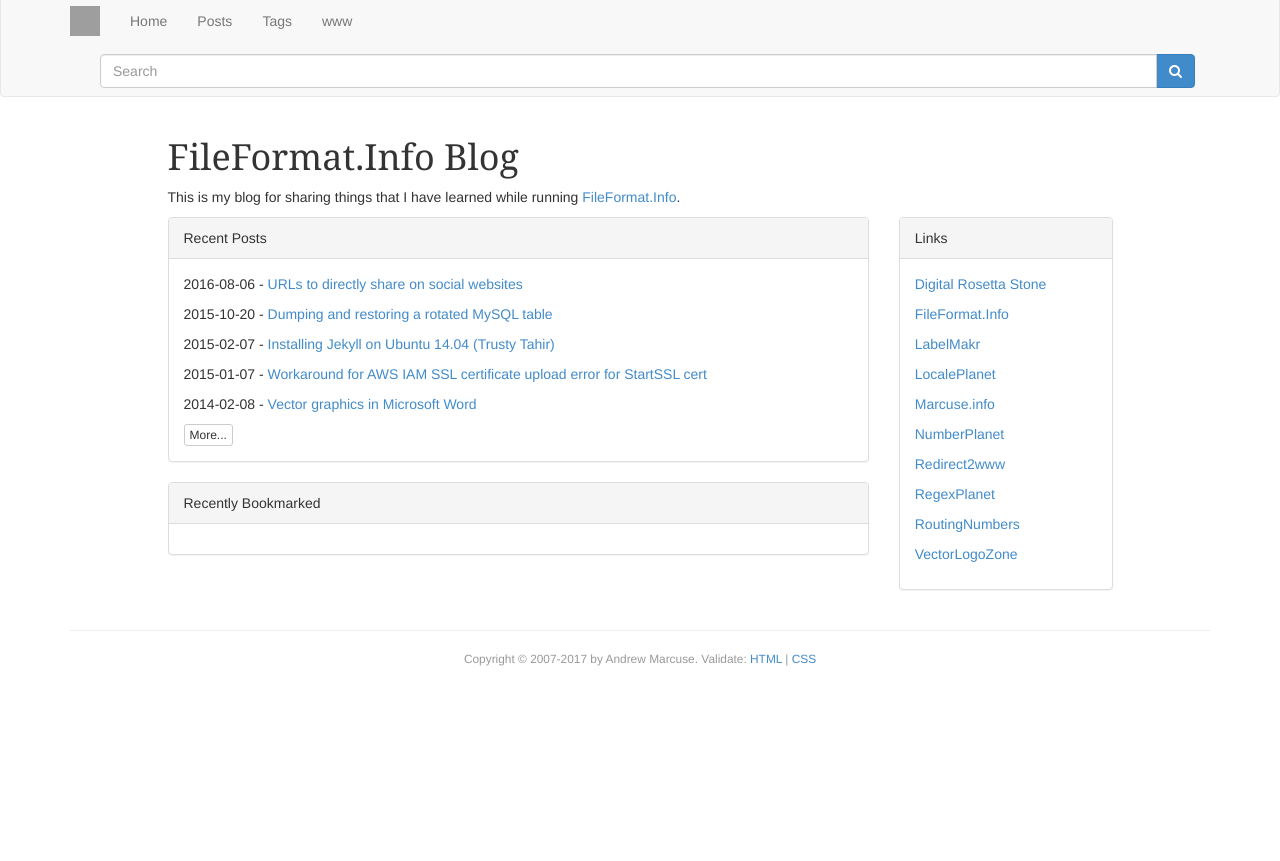
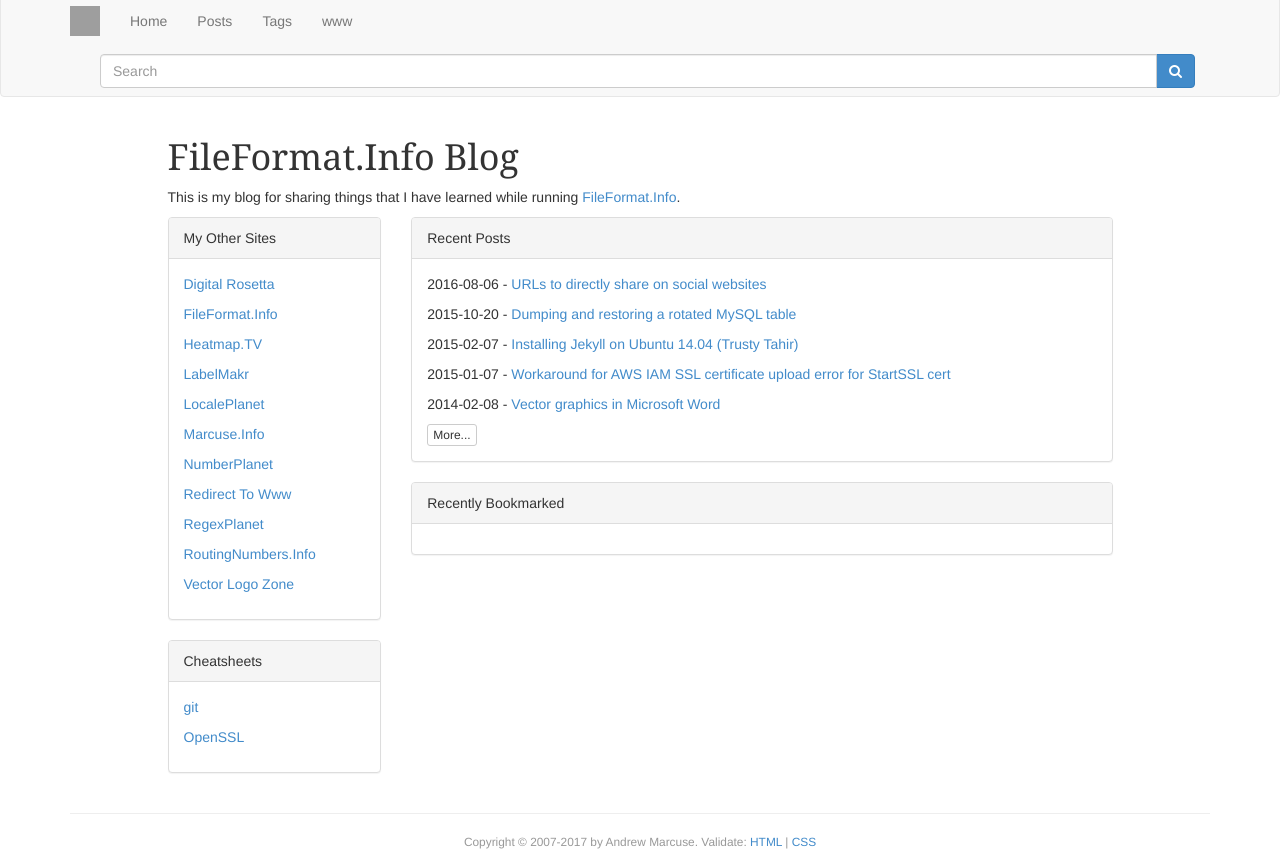
Before and after one commit to indrajithbandara/fileformat.github.io, a Jekyll site: the page built from index.html, in a window 1280 px wide. Shown: the part 335-1196 px from the top of the page. Built offline with Jekyll 4.4.1, drawn with Linux system fonts in a browser that asks for light colours; a script that is not in the unit is left out; before the commit the page ends 1013 px from its top, so only the background shows below that; grey boxes are pictures that could not be loaded.

Commit message:
reorg homepage + cheatsheet templates

```diff
--- a/_config.yml
+++ b/_config.yml
@@ -9,3 +9,10 @@
 gems:
   - jekyll-redirect-from
 markdown: kramdown
+defaults:
+  -
+    scope:
+      path: ""
+      type: "pages"
+    values:
+      layout: "default"
--- /dev/null
+++ b/_layouts/none.txt
@@ -0,0 +1 @@
+{{ content }}
--- a/_layouts/post.html
+++ b/_layouts/post.html
@@ -24,7 +24,6 @@
 				<p class="small">Posted on {{page.date | date: "%Y-%m-%d" }}</p>
 				{{ content }}
 				<p class="small text-muted">Tags: {% for tag in page.tags %}{{tag}} {%endfor%}</p>
-{% include disqus.html %}
 			</div><!--/span-->
 		</div><!--/row-->
 		<hr>
--- a/index.html
+++ b/index.html
@@ -14,6 +14,24 @@
 <p>This is my blog for sharing things that I have learned while running <a href="http://www.fileformat.info/">FileFormat.Info</a>.</p>
 
 <div class="row">
+	<div class="col-md-3">
+		<div class="panel panel-default">
+			<div class="panel-heading">My Other Sites</div>
+			<div class="panel-body">
+				{% for website in site.data.websites %}
+				<p><a href="http://{{website.hostname}}/" title="{{website.title}}">{{website.name}}</a></p>
+				{% endfor %}
+			</div>
+		</div>
+		<div class="panel panel-default">
+			<div class="panel-heading">Cheatsheets</div>
+			<div class="panel-body">
+				{% assign sorted_pages = site.pages | sort:'sort' %}
+				{% for page in sorted_pages %}{% if page.howto %}<p><a href="{{site.production_url}}{{ page.url }}">{{page.howto}}</a></p></tr>
+				{% else %}{% endif %}{% endfor %}
+			</div>
+		</div>
+	</div>
 	<div class="col-md-9">
 		<div class="panel panel-default">
 			<div class="panel-heading">Recent Posts</div>
@@ -31,21 +49,4 @@
 			</div>
 		</div>
 	</div>
-	<div class="col-md-3">
-		<div class="panel panel-default">
-			<div class="panel-heading">Links</div>
-			<div class="panel-body">
-				<p><a href="http://www.digitalrosetta.org/" title="An offshoot of FileFormat.Info">Digital Rosetta Stone</a></p>
-				<p><a href="http://www.fileformat.info/" title="FileFormat.Info &#8211; the digital rosetta stone">FileFormat.Info</a></p>
-				<p><a href="http://www.labelmakr.com/" title="LabelMakr &#8211; make nice labels &amp; envelopes with no software install">LabelMakr</a></p>
-				<p><a href="http://www.localeplanet.com/" "JavaScript Localization">LocalePlanet</a></p>
-				<p><a href="http://andrew.marcuse.info/">Marcuse.info</a></p>
-				<p><a href="http://www.numberplanet.com/" title="NumberPlanet &#8211; every number">NumberPlanet</a></p>
-				<p><a href="http://www.redirect2www.com/" title="Static IP that redirects non-www to www">Redirect2www</a></p>
-				<p><a href="http://www.regexplanet.com/" title="RegexPlanet &#8211; online regular expression (regex) testing">RegexPlanet</a></p>
-				<p><a href="http://www.routingnumbers.info/" title="ACH/NACHA Bank Routing Numbers">RoutingNumbers</a></p>
-				<p><a href="http://www.vectorlogo.zone/" title="Logos in standard sizes">VectorLogoZone</a></p>
-			</div>
-		</div>
-	</div>
 </div>
--- a/robots.txt
+++ b/robots.txt
@@ -1,6 +1,7 @@
 ---
 # Remember to set production_url in your _config.yml file!
 title : Robots.txt
+layout: none
 ---
 #
 # robots.txt for blog.fileformat.info
--- a/rss.xml
+++ b/rss.xml
@@ -1,5 +1,5 @@
 ---
-layout: null
+layout: none
 ---
 <?xml version="1.0" encoding="UTF-8"?>
 <rss version="2.0" xmlns:atom="http://www.w3.org/2005/Atom">
--- a/sitemap.xml
+++ b/sitemap.xml
@@ -1,6 +1,7 @@
 ---
 # Remember to set production_url in your _config.yml file!
 title : Sitemap
+layout: none
 ---
 <urlset
 	xmlns:xsi="http://www.w3.org/2001/XMLSchema-instance"
```
Also changed, not shown: _data/websites.yaml (added, +66 -0 lines), cheatsheet/git.md (added, +5 -0 lines), cheatsheet/index.html (added, +9 -0 lines), cheatsheet/openssl.md (added, +5 -0 lines), status.html (+6 -7 lines).
